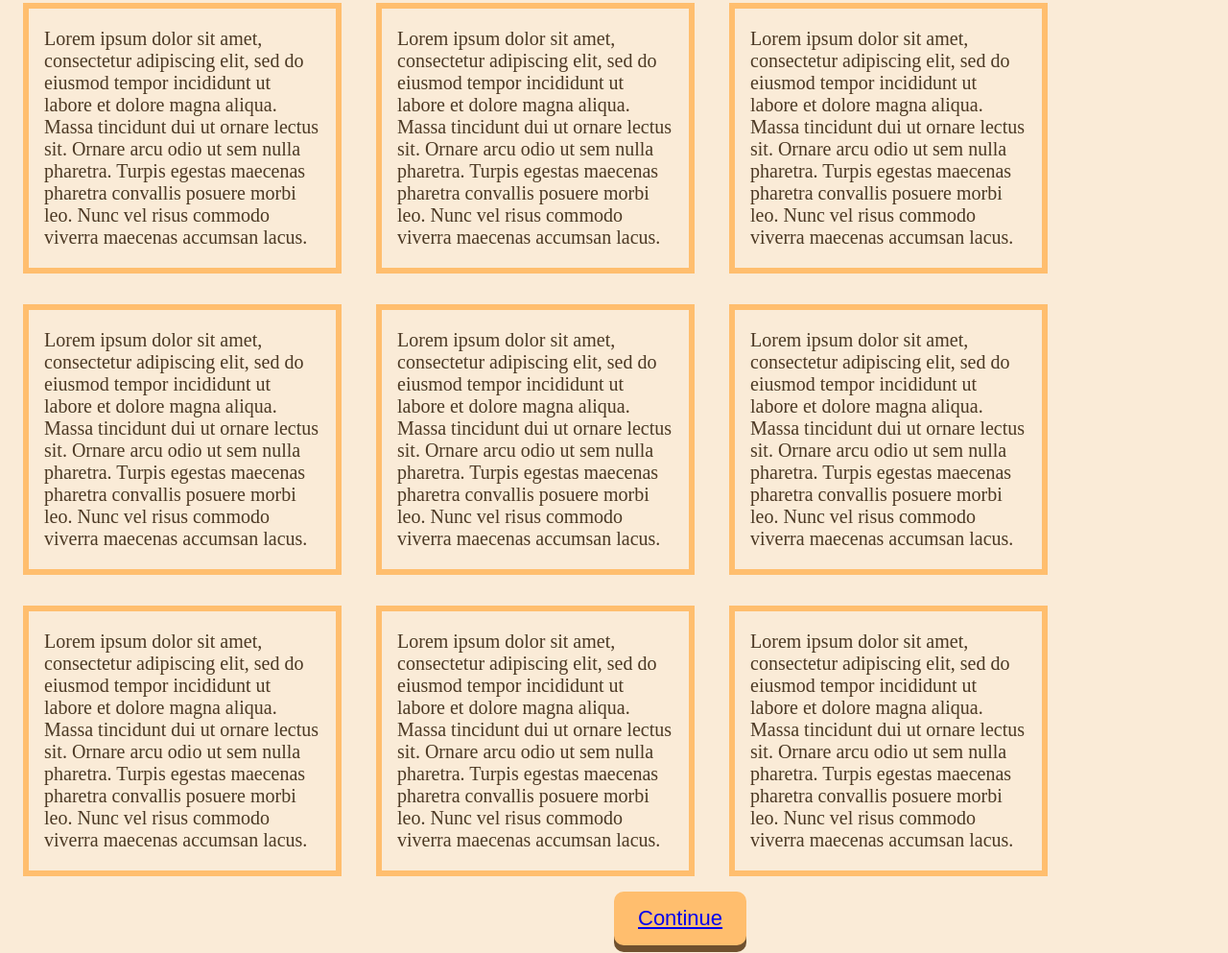
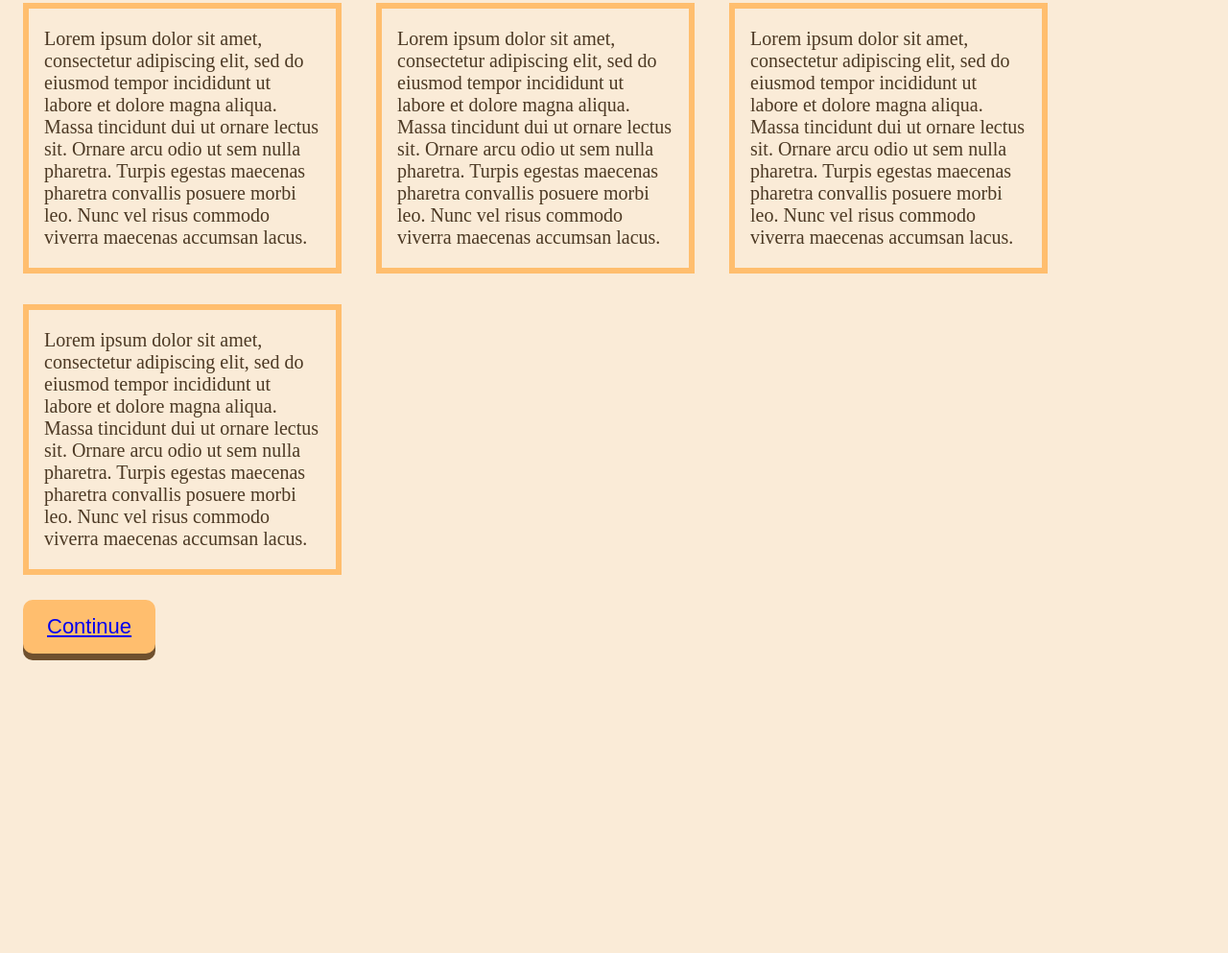
Before and after one commit to DanielStensig/DanielStensig.github.io, a plain HTML site: page docs/index.html in a window 1280 px wide. Shown: the part 649-1642 px from the top of the page at 96% size. After the commit the page ends 1338 px from the top, so only its background shows below. Drawn offline with Linux system fonts and the light colour scheme.

Commit message:
Updated Index
Fixed button, and fixed phone experience

```diff
--- a/docs/index.html
+++ b/docs/index.html
@@ -67,40 +67,14 @@
         pharetra. Turpis egestas maecenas pharetra convallis posuere morbi leo. Nunc vel risus commodo viverra
         maecenas accumsan lacus.</p>
 </span>
-    </span><span class="border">
-        <p class="border-text">Lorem ipsum dolor sit amet, consectetur adipiscing elit, sed do eiusmod tempor incididunt
-            ut labore et dolore magna aliqua. Massa tincidunt dui ut ornare lectus sit. Ornare arcu odio ut sem nulla
-            pharetra. Turpis egestas maecenas pharetra convallis posuere morbi leo. Nunc vel risus commodo viverra
-            maecenas accumsan lacus.</p>
-    </span>
-    </span><span class="border">
-        <p class="border-text">Lorem ipsum dolor sit amet, consectetur adipiscing elit, sed do eiusmod tempor incididunt
-            ut labore et dolore magna aliqua. Massa tincidunt dui ut ornare lectus sit. Ornare arcu odio ut sem nulla
-            pharetra. Turpis egestas maecenas pharetra convallis posuere morbi leo. Nunc vel risus commodo viverra
-            maecenas accumsan lacus.</p>
-    </span>
-    </span><span class="border">
-        <p class="border-text">Lorem ipsum dolor sit amet, consectetur adipiscing elit, sed do eiusmod tempor incididunt
-            ut labore et dolore magna aliqua. Massa tincidunt dui ut ornare lectus sit. Ornare arcu odio ut sem nulla
-            pharetra. Turpis egestas maecenas pharetra convallis posuere morbi leo. Nunc vel risus commodo viverra
-            maecenas accumsan lacus.</p>
-    </span>
-    </span><span class="border">
-        <p class="border-text">Lorem ipsum dolor sit amet, consectetur adipiscing elit, sed do eiusmod tempor incididunt
-            ut labore et dolore magna aliqua. Massa tincidunt dui ut ornare lectus sit. Ornare arcu odio ut sem nulla
-            pharetra. Turpis egestas maecenas pharetra convallis posuere morbi leo. Nunc vel risus commodo viverra
-            maecenas accumsan lacus.</p>
-    </span>
-    </span><span class="border">
-        <p class="border-text">Lorem ipsum dolor sit amet, consectetur adipiscing elit, sed do eiusmod tempor incididunt
-            ut labore et dolore magna aliqua. Massa tincidunt dui ut ornare lectus sit. Ornare arcu odio ut sem nulla
-            pharetra. Turpis egestas maecenas pharetra convallis posuere morbi leo. Nunc vel risus commodo viverra
-            maecenas accumsan lacus.</p>
-    </span>
 
-    <button class="button" style="margin-left: 50%;">
+
+<div style="margin-top: 10px; padding-left: 1rem;">
+    <button class="button">
         <a href="endSite.html" style="font-size: 22px; text-align: center;">Continue</a>
     </button>
+</div>
+
 
 </body>
 
```
Lines whose indentation alone changed are shown as unchanged.
